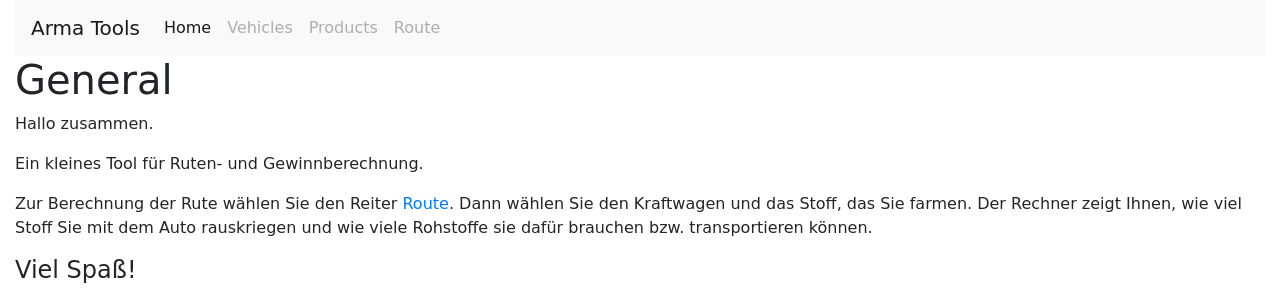
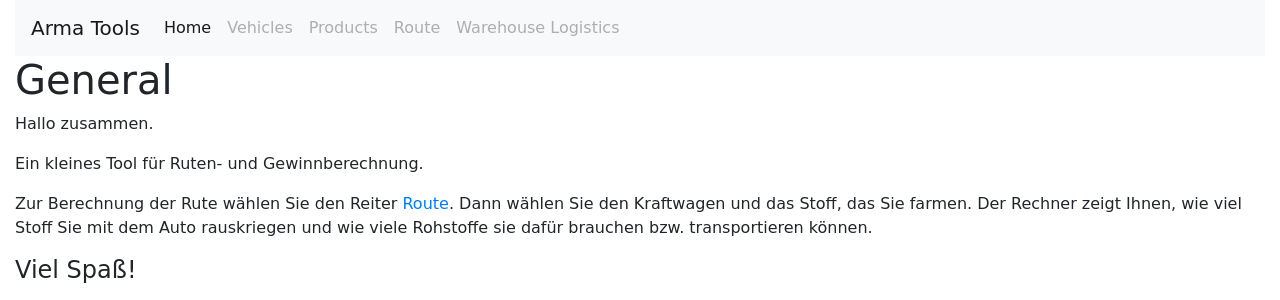
Before and after one commit to romeo-25-04/mongo_cortes, a Flask app: page / in a window 1280 px wide. Shown: the top 300 px of the page. Run offline with Flask 2, Linux system fonts and the light colour scheme; some libraries are stand-ins or nearby versions; some web fonts are replaced.

Commit message:
add warehouse logistics view

```diff
--- a/app/templates/index.html
+++ b/app/templates/index.html
@@ -36,6 +36,9 @@
             <li class="nav-item {{ acRoute }}">
                 <a class="nav-link disabled" href="/route">Route</a>
             </li>
+            <li class="nav-item {{ acStore }}">
+                <a class="nav-link disabled" href="/store">Warehouse Logistics</a>
+            </li>
         </ul>
     </div>
 </nav>
--- /dev/null
+++ b/app/templates/store.html
@@ -0,0 +1,4 @@
+{% extends "index.html" %}
+{% block body %}
+
+{% endblock %}
--- a/app/views.py
+++ b/app/views.py
@@ -227,3 +227,8 @@ def show_materials(prod_id=None, number=1):
     return render_template('crafting.html', title='Crafting ' + product.get('name', ''),
                            product=product, raw_materials=sorted_freq,
                            summ_pieces=money(summ_pieces), summ_place=money(summ_pieces * 2))
+
+@app.route('/store')
+def store():
+
+    return render_template('store.html', title='Warehouse Logistics')
```
